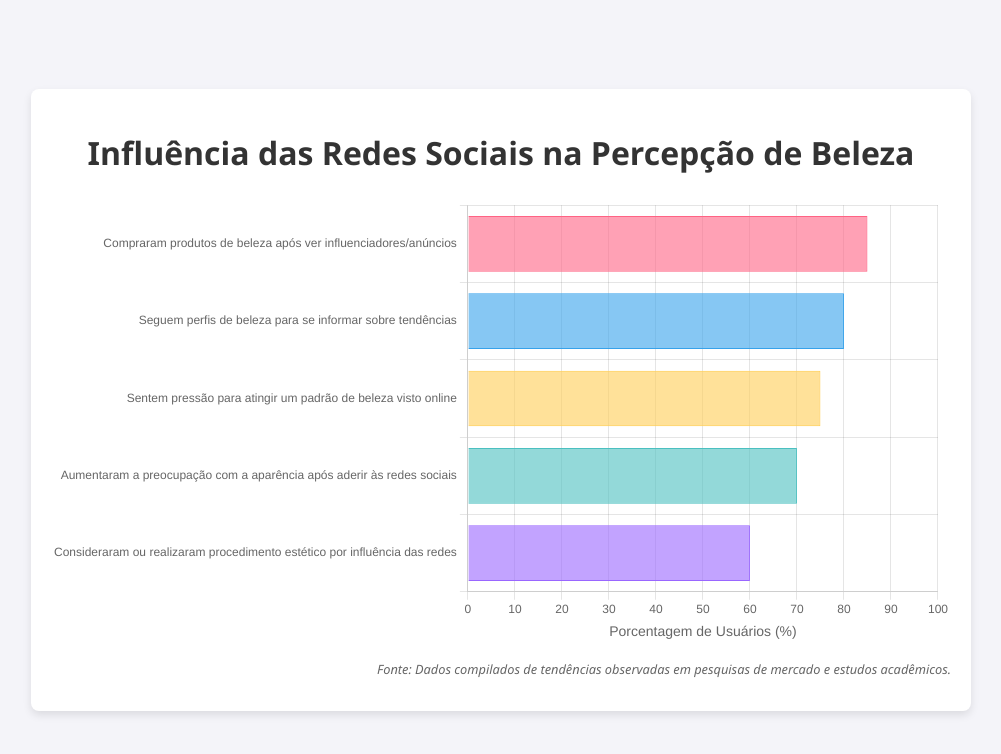
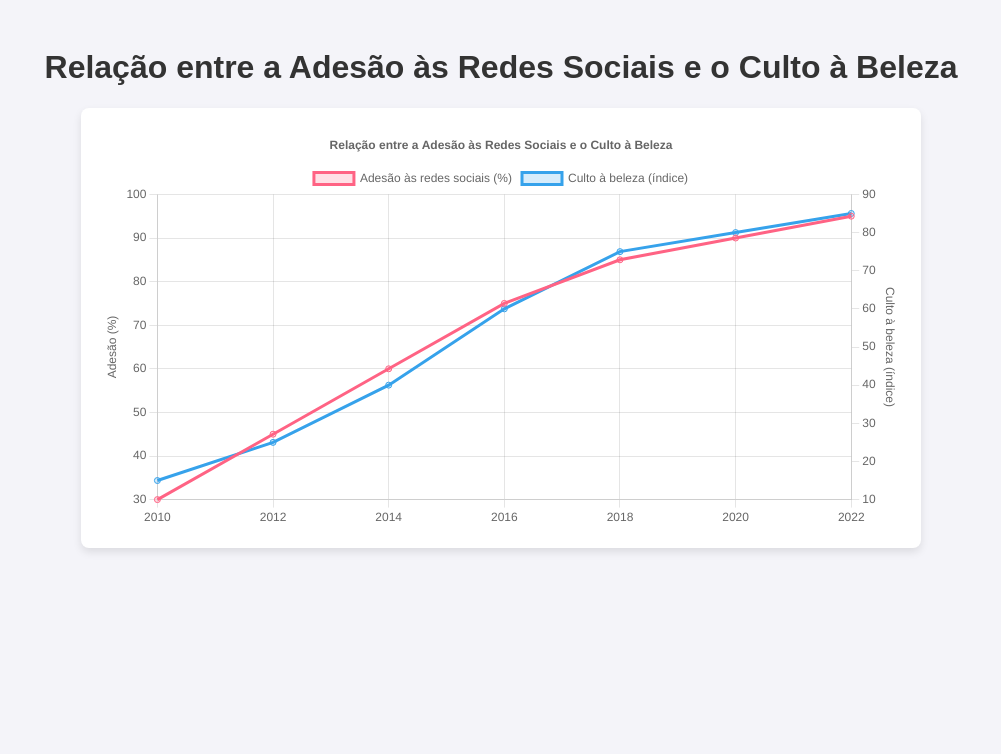
Before and after one commit to GitHub2459/Gr-fico, a plain HTML site: page index.html in a window 1280 px wide. Shown: the whole page, without its empty margins (139-1140 px from the left). Drawn offline with nearby package versions, Linux system fonts and the light colour scheme.

Commit message:
Update index.html

```diff
--- a/index.html
+++ b/index.html
@@ -1,142 +1,108 @@
 <!DOCTYPE html>
-<html lang="pt-BR">
+<html lang="pt-br">
 <head>
     <meta charset="UTF-8">
     <meta name="viewport" content="width=device-width, initial-scale=1.0">
-    <title>Gráfico: Culto à Beleza e Redes Sociais</title>
+    <title>Gráfico: Redes Sociais e Culto à Beleza</title>
     <script src="https://cdn.jsdelivr.net/npm/chart.js"></script>
     <style>
         body {
-            font-family: 'Segoe UI', Tahoma, Geneva, Verdana, sans-serif;
+            font-family: sans-serif;
             display: flex;
             justify-content: center;
             align-items: center;
-            height: 100vh;
-            margin: 0;
+            flex-direction: column;
+            padding: 20px;
             background-color: #f4f4f9;
+        }
+        h1 {
+            color: #333;
+            text-align: center;
         }
         .chart-container {
             width: 80%;
-            max-width: 900px;
+            max-width: 800px;
+            background-color: #fff;
             padding: 20px;
-            background-color: #fff;
+            border-radius: 8px;
             box-shadow: 0 4px 8px rgba(0,0,0,0.1);
-            border-radius: 8px;
-        }
-        h1 {
-            text-align: center;
-            color: #333;
-        }
-
-        /* */
-        .source-caption {
-            text-align: right;
-            font-size: 0.8em;
-            color: #666;
-            margin-top: 15px;
-            font-style: italic;
         }
     </style>
 </head>
 <body>
 
+    <h1>Relação entre a Adesão às Redes Sociais e o Culto à Beleza</h1>
+
     <div class="chart-container">
-        <h1>Influência das Redes Sociais na Percepção de Beleza</h1>
-        <canvas id="graficoBelezaRedesSociais"></canvas>
-
-        <p class="source-caption">
-            Fonte: Dados compilados de tendências observadas em pesquisas de mercado e estudos acadêmicos.
-        </p>
+        <canvas id="myChart"></canvas>
     </div>
 
     <script>
-        // 1. Obter o contexto do canvas
-        const ctx = document.getElementById('graficoBelezaRedesSociais').getContext('2d');
-
-        // 2. Definir os dados para o gráfico
-        const labels = [
-            'Compraram produtos de beleza após ver influenciadores/anúncios',
-            'Seguem perfis de beleza para se informar sobre tendências',
-            'Sentem pressão para atingir um padrão de beleza visto online',
-            'Aumentaram a preocupação com a aparência após aderir às redes sociais',
-            'Consideraram ou realizaram procedimento estético por influência das redes'
-        ];
-
+        // Dados do gráfico
         const data = {
-            labels: labels,
+            labels: ['2010', '2012', '2014', '2016', '2018', '2020', '2022'],
             datasets: [{
-                label: 'Porcentagem de Usuários (%)',
-                data: [85, 80, 75, 70, 60],
-                backgroundColor: [
-                    'rgba(255, 99, 132, 0.6)',
-                    'rgba(54, 162, 235, 0.6)',
-                    'rgba(255, 206, 86, 0.6)',
-                    'rgba(75, 192, 192, 0.6)',
-                    'rgba(153, 102, 255, 0.6)'
-                ],
-                borderColor: [
-                    'rgba(255, 99, 132, 1)',
-                    'rgba(54, 162, 235, 1)',
-                    'rgba(255, 206, 86, 1)',
-                    'rgba(75, 192, 192, 1)',
-                    'rgba(153, 102, 255, 1)'
-                ],
-                borderWidth: 1
+                label: 'Adesão às redes sociais (%)',
+                data: [30, 45, 60, 75, 85, 90, 95],
+                borderColor: 'rgb(255, 99, 132)',
+                backgroundColor: 'rgba(255, 99, 132, 0.2)',
+                yAxisID: 'y'
+            }, {
+                label: 'Culto à beleza (índice)',
+                data: [15, 25, 40, 60, 75, 80, 85],
+                borderColor: 'rgb(54, 162, 235)',
+                backgroundColor: 'rgba(54, 162, 235, 0.2)',
+                yAxisID: 'y1'
             }]
         };
 
-        // 3. Configurar as opções do gráfico
-        const options = {
-            indexAxis: 'y',
-            scales: {
-                x: {
-                    beginAtZero: true,
-                    max: 100,
+        // Configurações do gráfico
+        const config = {
+            type: 'line',
+            data: data,
+            options: {
+                responsive: true,
+                interaction: {
+                    mode: 'index',
+                    intersect: false,
+                },
+                stacked: false,
+                plugins: {
                     title: {
                         display: true,
-                        text: 'Porcentagem de Usuários (%)',
-                        font: {
-                            size: 14
-                        }
+                        text: 'Relação entre a Adesão às Redes Sociais e o Culto à Beleza'
                     }
                 },
-                y: {
-                   ticks: {
-                       font: {
-                           size: 12
-                       }
-                   }
-                }
-            },
-            plugins: {
-                legend: {
-                    display: false
-                },
-                tooltip: {
-                    callbacks: {
-                        label: function(context) {
-                            let label = context.dataset.label || '';
-                            if (label) {
-                                label += ': ';
-                            }
-                            if (context.parsed.x !== null) {
-                                label += context.parsed.x + '%';
-                            }
-                            return label;
+                scales: {
+                    y: {
+                        type: 'linear',
+                        display: true,
+                        position: 'left',
+                        title: {
+                            display: true,
+                            text: 'Adesão (%)'
+                        }
+                    },
+                    y1: {
+                        type: 'linear',
+                        display: true,
+                        position: 'right',
+                        title: {
+                            display: true,
+                            text: 'Culto à beleza (índice)'
+                        },
+                        grid: {
+                            drawOnChartArea: false,
                         }
                     }
                 }
             },
-            responsive: true,
-            maintainAspectRatio: true
         };
 
-        // 4. Criar a instância do gráfico
-        const meuGrafico = new Chart(ctx, {
-            type: 'bar',
-            data: data,
-            options: options
-        });
+        // Criação do gráfico usando Chart.js
+        const ctx = document.getElementById('myChart');
+        new Chart(ctx, config);
+
     </script>
 
 </body>
```
